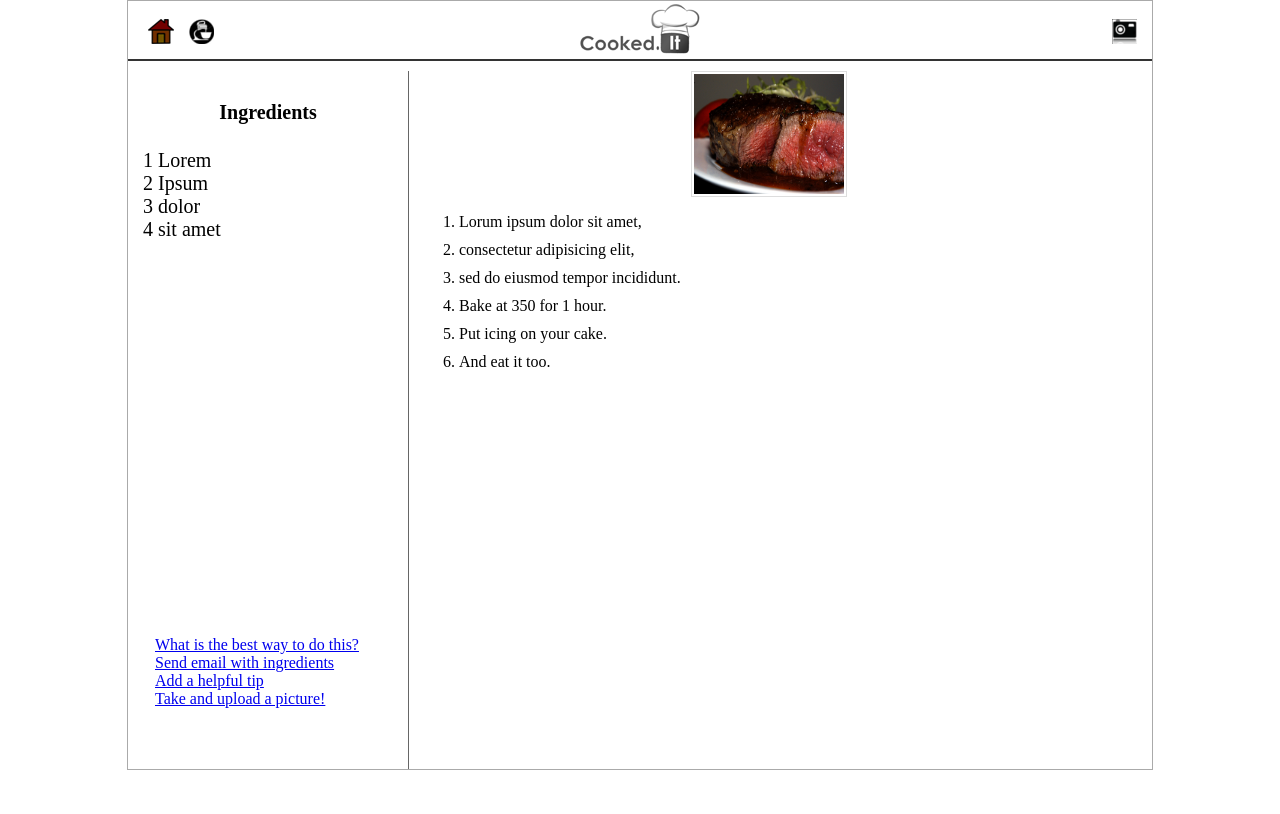
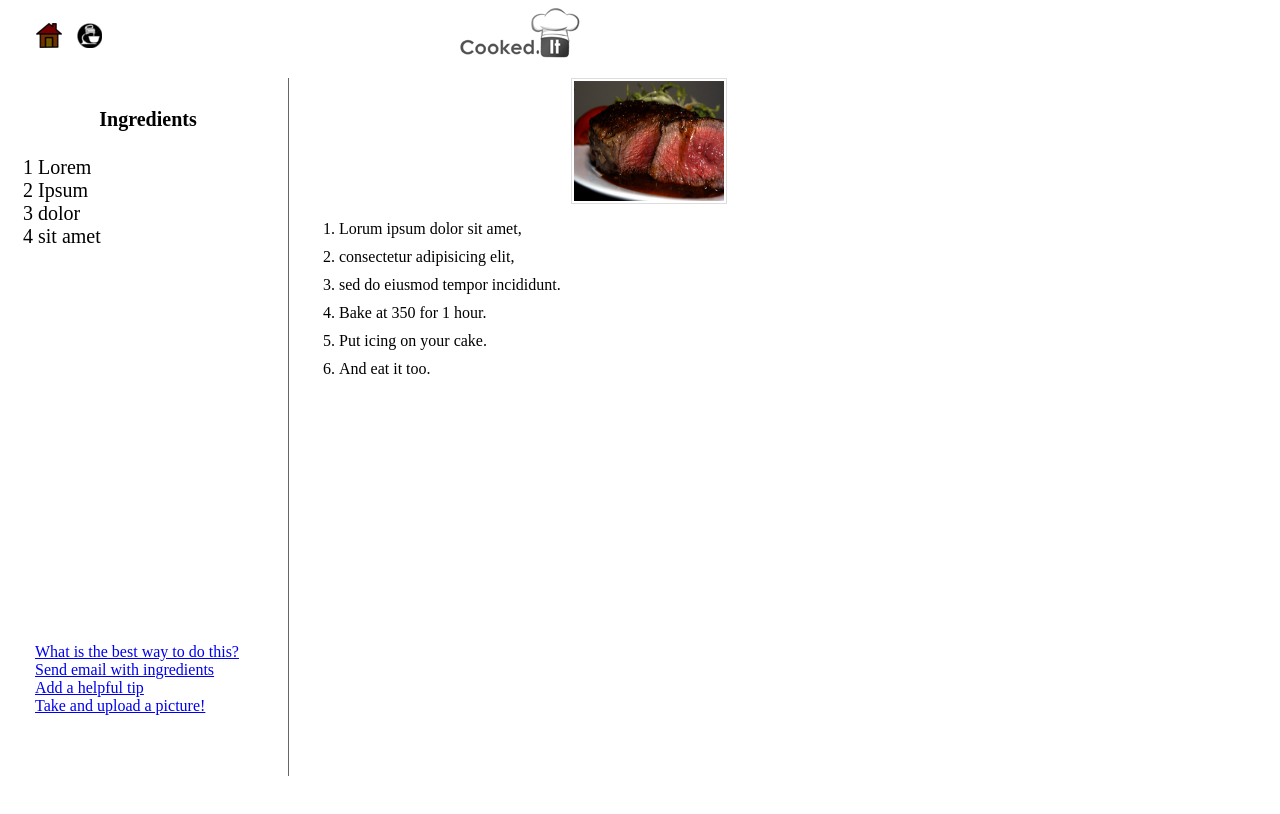
Before and after one commit to sdee/cookedit, a plain HTML site: page www/recipe.html in a window 1280 px wide. Drawn offline with nearby package versions, Linux system fonts and the light colour scheme.

Commit message:
Implemented fix header. Put header in seperate html file.

```diff
--- /dev/null
+++ b/www/_header.html
@@ -0,0 +1,15 @@
+<html xmlns="http://www.w3.org/1999/xhtml">
+	<head>
+	<link rel="stylesheet" href="main.css" type="text/css" media="screen" title="reset" charset="utf-8" />
+<body>
+    <div id="home">
+		<a href="home.html"><img src="img/home.png"/></a>
+	</div>
+	<div id="kitchen">
+		<a href="kitchen.html"><img src="img/kitchen.png"/></a>
+	</div>
+	<div id="logo">
+		<a href="index.html"><img src="img/logo.png"/></a>
+	</div
+</body>
+</html>
--- a/www/main.css
+++ b/www/main.css
@@ -1,16 +1,37 @@
-body {
-	border: 1px solid #aaaaaa;
-	width: 1024px; height: 768px;
-	margin: 0 auto;
+#content {
+/*	position: absolute;*/
+/*	margin-bottom: -240px;*/
+	position: absolute;
+	padding-top: 70px;
+	margin:0px;
+	margin-bottom:-70px;
+/*	border: 1px solid #aaaaaa;*/
+	z-index:0;
 }
 
-ul { margin: 0; padding: 0; }
+.html {padding:0px; margin:0px;}
 
-/*** GENERAL ***/
+#frame {width: 1024px;
+height:768px;
+margin: 0;
+padding:0;
+}
+
+ul { margin: 0; padding: 0;}
+
 #header {
-	border-bottom: 2px solid #333333;
-	margin-bottom: 10px;
-	padding: 3px 0 5px;
+	background:#ffffff;
+	border-style: none;
+	border: 0px;
+	margin:0px;
+	padding-top:0px;
+	overflow: hidden;
+	width: 1024px;
+	height: 70px;
+	position: fixed;
+/*	border-bottom: 1px solid #aaaaaa;*/
+	z-index:1;
+	top:0;
 }
 #home {
 	width: 30px; height: 29px;
--- a/www/recipe.html
+++ b/www/recipe.html
@@ -99,23 +99,10 @@
 </head>
 <body onload="onBodyLoad()">
 
-
-	<div id="header">
-		<div id="home">
-			<a href="index.html"><img src="img/home.png"/></a>
-		</div>
-        <div id="kitchen">
-			<a href="kitchen.html"><img src="img/kitchen.png"/></a>
-		</div>
-		<div id="camera">
-			<a href="#" onClick="capturePhoto();"><img src="img/camera.png"/></a>
-		</div>
-		<div id="logo">
-			<a href="index.html"><img src="img/logo.png"></a>
-		</div>
-
-	</div>
-
+	<iframe src="_header.html" id="header">
+	  <p>Your browser does not support iframes.</p>
+	</iframe>
+<div id="content">
 	<div class="ingredients">
 		<div class="title">Ingredients</div>
 		<ul>
@@ -146,6 +133,6 @@
 		</ol>
 
 	</div>
-
+</div>
 </body>
 </html>
```
Also changed, not shown: www/index.html (+7 -18 lines), www/kitchen.html (+5 -14 lines), www/main.html (+1 -3 lines).
